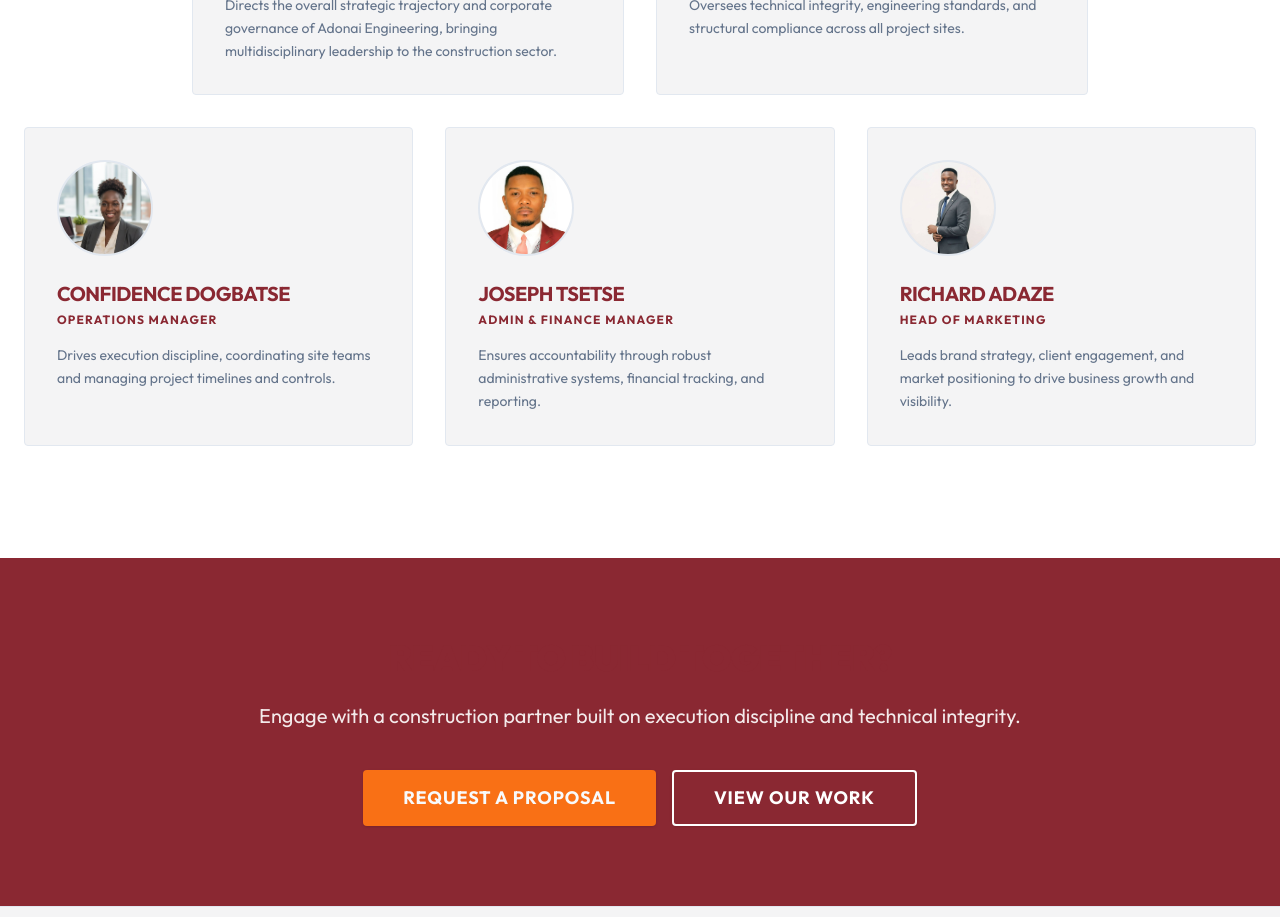
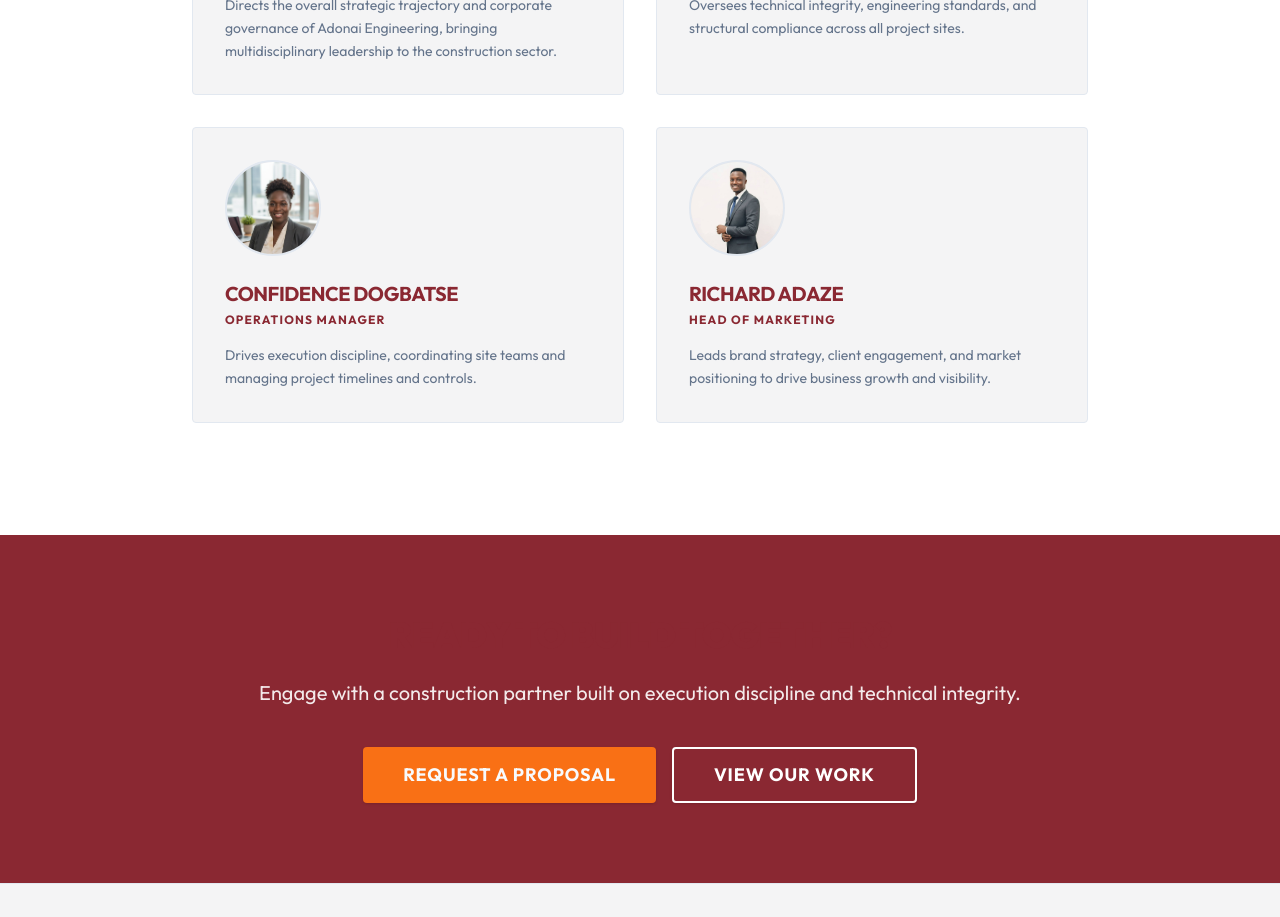
Before and after one commit to adazewebstudio-png/adonaiengineering, a Next.js app: page /about in a window 1280 px wide. Shown: the part 3020-3937 px from the top of the page. Built offline with nearby package versions, Linux system fonts and the light colour scheme.

Commit message:
Remove Admin/Finance position from executive management layout

```diff
--- a/src/app/about/page.tsx
+++ b/src/app/about/page.tsx
@@ -223,20 +223,14 @@
                             ))}
                         </div>
 
-                        {/* Bottom Row: Operations, Finance, and Marketing */}
-                        <div className="grid grid-cols-1 md:grid-cols-2 lg:grid-cols-3 gap-8">
+                        {/* Bottom Row: Operations and Marketing */}
+                        <div className="grid grid-cols-1 md:grid-cols-2 gap-8 max-w-4xl mx-auto">
                             {[
                                 {
                                     name: "Confidence Dogbatse",
                                     role: "Operations Manager",
                                     image: "/images/about/confidence-dogbatse.jpg",
                                     bio: "Drives execution discipline, coordinating site teams and managing project timelines and controls."
-                                },
-                                {
-                                    name: "Joseph Tsetse",
-                                    role: "Admin & Finance Manager",
-                                    image: "/images/about/joseph-tsetse.jpg",
-                                    bio: "Ensures accountability through robust administrative systems, financial tracking, and reporting."
                                 },
                                 {
                                     name: "Richard Adaze",
```
